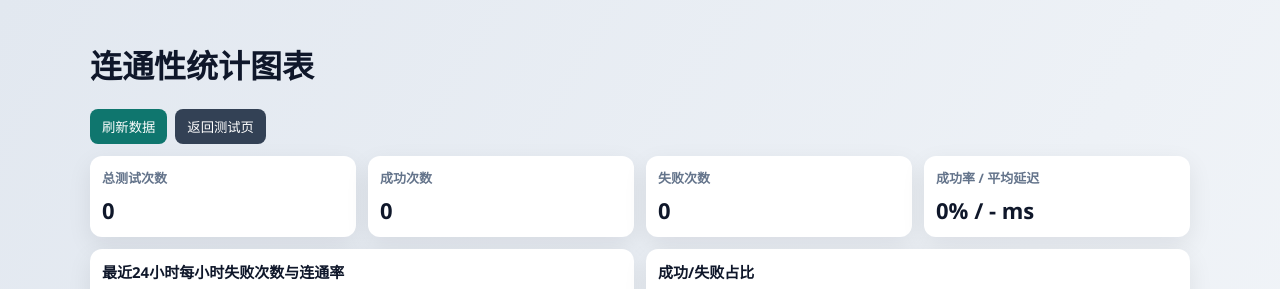
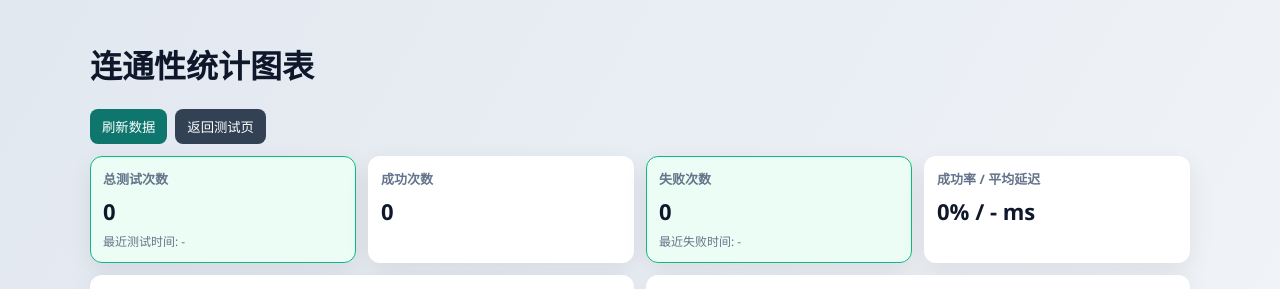
Before and after one commit to neosoob/clash_test, a Flask app: page /stats in a window 1280 px wide. Shown: the top 289 px of the page. Run offline with Flask 3, Linux system fonts and the light colour scheme.

Commit message:
Add last test and failure timestamps to stats for enhanced monitoring

```diff
--- a/app.py
+++ b/app.py
@@ -217,6 +217,9 @@ def api_stats():
 
     latency_values = [r["latency_ms"] for r in rows if isinstance(r["latency_ms"], float)]
     avg_latency = round(mean(latency_values), 2) if latency_values else None
+    last_test_time = rows[-1]["timestamp"].split(" ")[1] if rows else "-"
+    failed_rows = [r for r in rows if r["status"] == "failed"]
+    last_failed_time = failed_rows[-1]["timestamp"].split(" ")[1] if failed_rows else "-"
 
     by_hour: dict[str, dict[str, int]] = {}
     for row in rows:
@@ -263,6 +266,8 @@ def api_stats():
                 "failed": failed,
                 "success_rate": success_rate,
                 "avg_latency_ms": avg_latency,
+                "last_test_time": last_test_time,
+                "last_failed_time": last_failed_time,
             },
             "hourly": by_hour,
             "hourly_24": hourly_24,
--- a/templates/stats.html
+++ b/templates/stats.html
@@ -33,9 +33,19 @@
       border-radius: 12px;
       padding: 12px;
       box-shadow: 0 8px 24px rgba(2, 6, 23, .08);
+      border: 1px solid transparent;
     }
     .stat h3 { margin: 0; font-size: 13px; color: var(--muted); }
     .stat p { margin: 8px 0 0; font-size: 22px; font-weight: 700; }
+    .stat .sub { margin-top: 6px; font-size: 12px; color: var(--muted); }
+    .stat.status-green {
+      background: #ecfdf5;
+      border-color: #10b981;
+    }
+    .stat.status-red {
+      background: #fef2f2;
+      border-color: #ef4444;
+    }
     .charts {
       display: grid;
       grid-template-columns: repeat(2, minmax(0, 1fr));
@@ -105,9 +115,9 @@
     </div>
 
     <section class="row">
-      <div class="stat"><h3>总测试次数</h3><p id="total">0</p></div>
+      <div id="totalStatCard" class="stat"><h3>总测试次数</h3><p id="total">0</p><div id="lastTestTime" class="sub">最近测试时间: -</div></div>
       <div class="stat"><h3>成功次数</h3><p id="success">0</p></div>
-      <div class="stat"><h3>失败次数</h3><p id="failed">0</p></div>
+      <div id="failedStatCard" class="stat"><h3>失败次数</h3><p id="failed">0</p><div id="lastFailedTime" class="sub">最近失败时间: -</div></div>
       <div class="stat"><h3>成功率 / 平均延迟</h3><p id="rate">0% / -</p></div>
     </section>
 
@@ -249,6 +259,19 @@
       document.getElementById('success').textContent = s.success;
       document.getElementById('failed').textContent = s.failed;
       document.getElementById('rate').textContent = `${s.success_rate}% / ${s.avg_latency_ms ?? '-'} ms`;
+      document.getElementById('lastTestTime').textContent = `最近测试时间: ${s.last_test_time ?? '-'}`;
+      document.getElementById('lastFailedTime').textContent = `最近失败时间: ${s.last_failed_time ?? '-'}`;
+      const totalCard = document.getElementById('totalStatCard');
+      const failedCard = document.getElementById('failedStatCard');
+      totalCard.classList.remove('status-red', 'status-green');
+      failedCard.classList.remove('status-red', 'status-green');
+      if ((s.last_test_time ?? '-') !== '-' && s.last_test_time === s.last_failed_time) {
+        totalCard.classList.add('status-red');
+        failedCard.classList.add('status-red');
+      } else {
+        totalCard.classList.add('status-green');
+        failedCard.classList.add('status-green');
+      }
 
       drawChart('pieChart', {
         type: 'pie',
```
